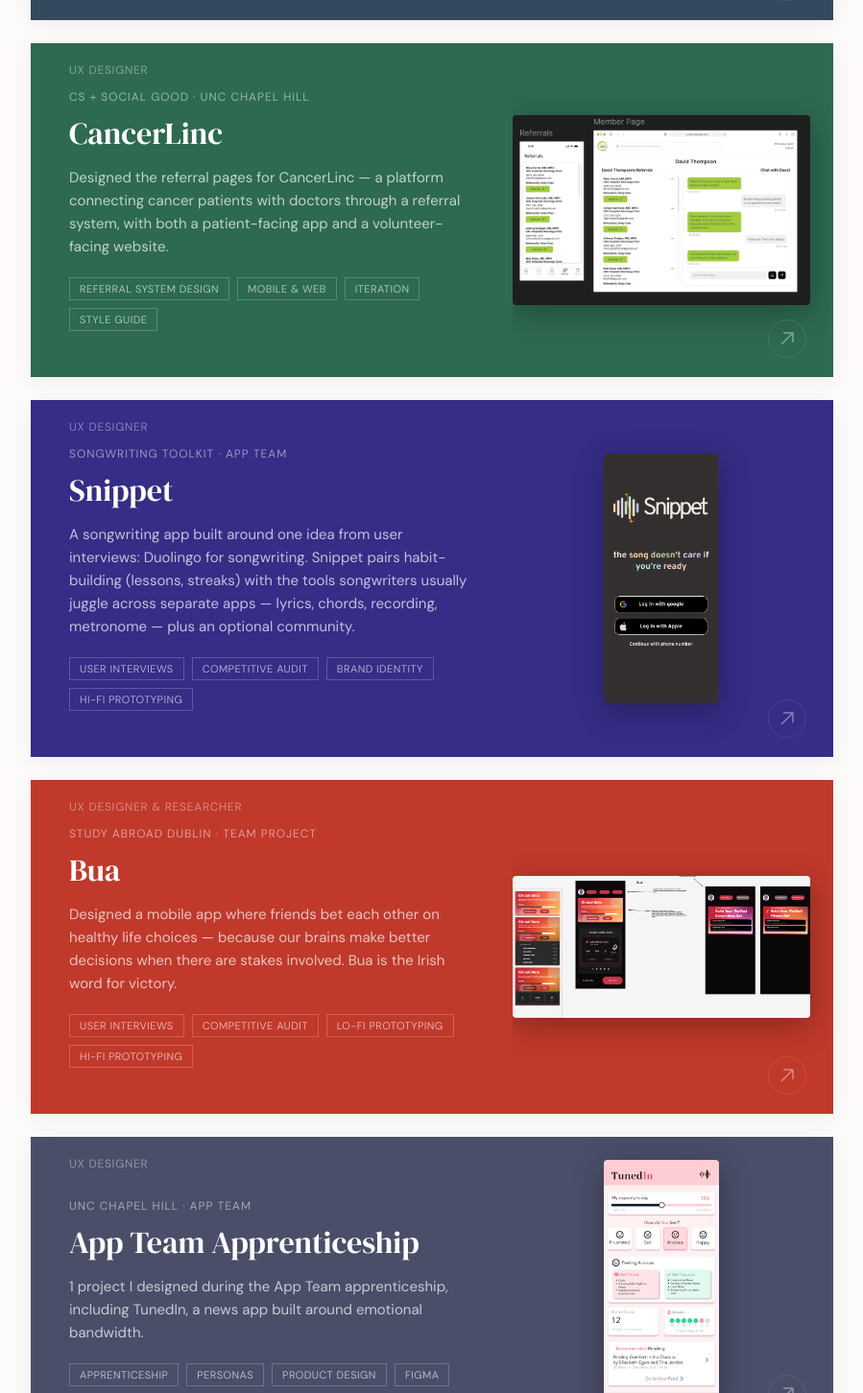
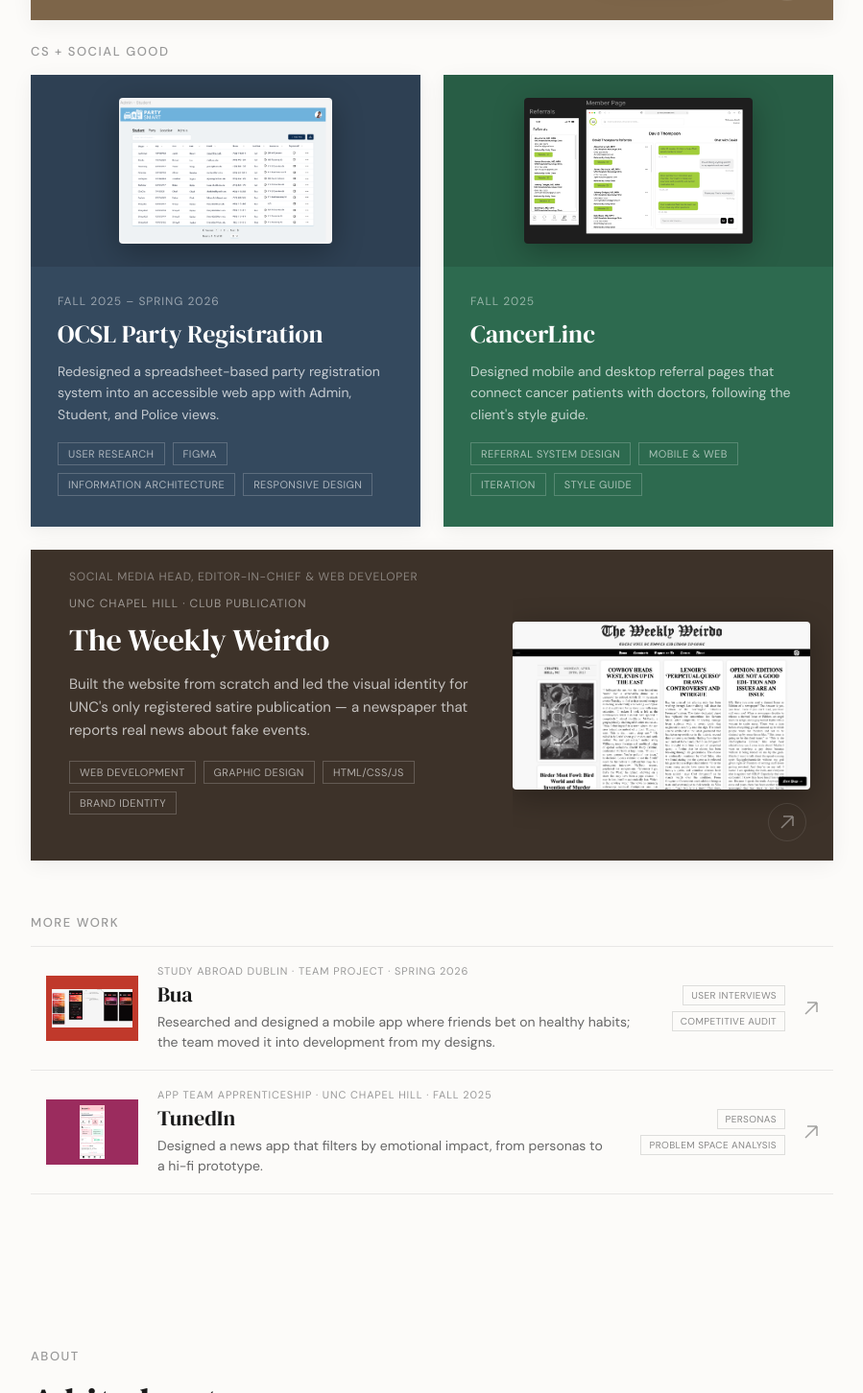
Before and after one commit to Jwbrown05/PortfolioWebsite, a React (Vite) app in the folder portfolio-site/: page / in a window 1280 px wide. Shown: the part 1758-3210 px from the top of the page at 96% size, without its empty margins (190-1089 px from the left). Built offline with nearby package versions, Linux system fonts and the light colour scheme.

Commit message:
Trying to seperate less important projects

```diff
--- a/portfolio-site/src/Portfolio.jsx
+++ b/portfolio-site/src/Portfolio.jsx
@@ -7,44 +7,19 @@
 
 const IMG = "/images/";
 
-const APPRENTICESHIP_PROJECTS = [
-  {
-    id: "tunedin",
-    title: "TunedIn",
-    subtitle: "App Team Apprenticeship · UNC Chapel Hill",
-    role: "UX Designer",
-    timeline: "Fall 2025",
-    tags: ["Personas", "Problem Space Analysis", "Product Design", "Figma"],
-    color: "#9B2C5E",
-    accent: "#D4638C",
-    preview: `${IMG}Home_Page.png`,
-    summary: "Designed a personalized daily news digest app filtered by emotional impact — helping users stay informed on their terms without doom-scrolling burnout.",
-    context: "TunedIn is an app I designed in the App Team apprenticeship. The core value proposition: \"Stay informed on your terms. News that respects your emotional bandwidth.\"",
-    process: [
-      { heading: "Personas & Problem Space", text: "Identified five key user pain points: doom-scrolling fatigue, all-or-nothing news consumption, unpredictable emotional hits, guilt about staying informed, and context collapse leading to burnout. Created two personas — Frank Schooler (a recent college grad overwhelmed by information) and Lauren Llama (a mom of three exhausted by negativity in traditional news).", images: [{ src: `${IMG}Persona_5.png`, caption: "Persona — Frank Schooler" }, { src: `${IMG}Persona_6.png`, caption: "Persona — Lauren Llama" }] },
-      { heading: "Product Design", text: "Designed the full app experience: a capacity slider asking \"How do you feel?\" (Frustrated, Sad, Anxious, Happy), mood-matched content recommendations, reading streaks for gamification, and both list and card view layouts. The warm, muted pink palette deliberately avoids the high-contrast urgency of typical news apps.", images: [{ src: `${IMG}iPhone_13___14_-_1.png`, caption: "Login screen", narrow: true }, { src: `${IMG}Home_Page.png`, caption: "Home — capacity slider & mood selection", narrow: true }, { src: `${IMG}Feed_Page.png`, caption: "Feed page — categorized news", narrow: true }] },
-      { heading: "Content Components", text: "Designed expandable content cards that show article previews with source attribution, and a list view for scanning headlines quickly. Each section (Recommended Reading, Local News, Recent News) can be expanded or collapsed to give users control over information density.", images: [{ src: `${IMG}Frame_4.png`, caption: "Card component — collapsed view", narrow: true }, { src: `${IMG}Frame_5.png`, caption: "List view — expanded content sections", narrow: true }] },
-    ],
-    outcome: "Completed the full design from concept through high-fidelity prototype during the App Team apprenticeship program.",
-  },
+// Home page layout. Add a new project's id to one of these lists to show it.
+// featured = big card · pair = two half-width cards under a label · list = compact rows
+const HOME_LAYOUT = [
+  { type: "featured", ids: ["invictus", "snippet"] },
+  { type: "pair", label: "CS + Social Good", ids: ["ocse", "cancerlinc"] },
+  { type: "featured", ids: ["weeklyweirdo"] },
+  { type: "list", label: "More work", ids: ["bua", "tunedin"] },
 ];
-
-const APPRENTICESHIP_CARD = {
-  id: "apprenticeship",
-  hub: true,
-  title: "App Team Apprenticeship",
-  subtitle: "UNC Chapel Hill · App Team",
-  role: "UX Designer",
-  tags: ["Apprenticeship", "Personas", "Product Design", "Figma"],
-  color: "#4A4E69",
-  accent: "#9A8C98",
-  preview: `${IMG}Home_Page.png`,
-  summary: `${APPRENTICESHIP_PROJECTS.length} project${APPRENTICESHIP_PROJECTS.length === 1 ? "" : "s"} I designed during the App Team apprenticeship, including TunedIn, a news app built around emotional bandwidth.`,
-};
 
 const PROJECTS = [
   {
     id: "invictus",
+    headline: 'Replaced a spreadsheet workflow with an admin tool for instructors, trainees, and guardians, each with their own access level.',
     title: "Invictus Bakery",
     subtitle: "NYC Nonprofit · Ongoing",
     role: "UI/UX Designer",
@@ -67,6 +42,7 @@
   },
   {
     id: "ocse",
+    headline: 'Redesigned a spreadsheet-based party registration system into an accessible web app with Admin, Student, and Police views.',
     title: "OCSL Party Registration",
     subtitle: "CS + Social Good · UNC Chapel Hill",
     role: "UX Designer",
@@ -88,6 +64,7 @@
   },
   {
     id: "cancerlinc",
+    headline: "Designed mobile and desktop referral pages that connect cancer patients with doctors, following the client's style guide.",
     title: "CancerLinc",
     subtitle: "CS + Social Good · UNC Chapel Hill",
     role: "UX Designer",
@@ -107,13 +84,14 @@
   },
   {
     id: "snippet",
+    headline: 'Took a songwriting app from four user interviews to a branded, hi-fi prototype.',
     title: "Snippet",
     subtitle: "Songwriting Toolkit · App Team",
     role: "UX Designer",
     timeline: "2026",
     tags: ["User Interviews", "Competitive Audit", "Brand Identity", "Hi-Fi Prototyping"],
-    color: "#352D86",
-    accent: "#9A8CFF",
+    color: "#7D6549",
+    accent: "#C8A840",
     preview: `${IMG}snippet_splash.png`,
     figmaUrl: "https://www.figma.com/design/aw4aHxfOi1rucW15dyqGf8/Final-Project---Jacob-Brown?node-id=0-1&t=YxyLTAiqe11G6uUW-1",
     summary: "A songwriting app built around one idea from user interviews: Duolingo for songwriting. Snippet pairs habit-building (lessons, streaks) with the tools songwriters usually juggle across separate apps — lyrics, chords, recording, metronome — plus an optional community.",
@@ -132,6 +110,7 @@
   },
   {
     id: "bua",
+    headline: 'Researched and designed a mobile app where friends bet on healthy habits; the team moved it into development from my designs.',
     title: "Bua",
     subtitle: "Study Abroad Dublin · Team Project",
     role: "UX Designer & Researcher",
@@ -149,9 +128,29 @@
     ],
     outcome: "The app moved into active development with the team in Dublin, built using the designs and research I produced during the program.",
   },
-  APPRENTICESHIP_CARD,
+  {
+    id: "tunedin",
+    headline: 'Designed a news app that filters by emotional impact, from personas to a hi-fi prototype.',
+    title: "TunedIn",
+    subtitle: "App Team Apprenticeship · UNC Chapel Hill",
+    role: "UX Designer",
+    timeline: "Fall 2025",
+    tags: ["Personas", "Problem Space Analysis", "Product Design", "Figma"],
+    color: "#9B2C5E",
+    accent: "#D4638C",
+    preview: `${IMG}Home_Page.png`,
+    summary: "Designed a personalized daily news digest app filtered by emotional impact — helping users stay informed on their terms without doom-scrolling burnout.",
+    context: "TunedIn is an app I designed in the App Team apprenticeship. The core value proposition: \"Stay informed on your terms. News that respects your emotional bandwidth.\"",
+    process: [
+      { heading: "Personas & Problem Space", text: "Identified five key user pain points: doom-scrolling fatigue, all-or-nothing news consumption, unpredictable emotional hits, guilt about staying informed, and context collapse leading to burnout. Created two personas — Frank Schooler (a recent college grad overwhelmed by information) and Lauren Llama (a mom of three exhausted by negativity in traditional news).", images: [{ src: `${IMG}Persona_5.png`, caption: "Persona — Frank Schooler" }, { src: `${IMG}Persona_6.png`, caption: "Persona — Lauren Llama" }] },
+      { heading: "Product Design", text: "Designed the full app experience: a capacity slider asking \"How do you feel?\" (Frustrated, Sad, Anxious, Happy), mood-matched content recommendations, reading streaks for gamification, and both list and card view layouts. The warm, muted pink palette deliberately avoids the high-contrast urgency of typical news apps.", images: [{ src: `${IMG}iPhone_13___14_-_1.png`, caption: "Login screen", narrow: true }, { src: `${IMG}Home_Page.png`, caption: "Home — capacity slider & mood selection", narrow: true }, { src: `${IMG}Feed_Page.png`, caption: "Feed page — categorized news", narrow: true }] },
+      { heading: "Content Components", text: "Designed expandable content cards that show article previews with source attribution, and a list view for scanning headlines quickly. Each section (Recommended Reading, Local News, Recent News) can be expanded or collapsed to give users control over information density.", images: [{ src: `${IMG}Frame_4.png`, caption: "Card component — collapsed view", narrow: true }, { src: `${IMG}Frame_5.png`, caption: "List view — expanded content sections", narrow: true }] },
+    ],
+    outcome: "Completed the full design from concept through high-fidelity prototype during the App Team apprenticeship program.",
+  },
   {
     id: "weeklyweirdo",
+    headline: "Built the site from scratch in HTML, CSS, and JavaScript and led the visual identity for UNC's satire paper.",
     title: "The Weekly Weirdo",
     subtitle: "UNC Chapel Hill · Club Publication",
     role: "Social Media Head, Editor-in-Chief & Web Developer",
@@ -325,7 +324,8 @@
           </button>
           <p style={{ fontFamily: "'DM Sans', sans-serif", fontSize: "12px", color: "rgba(255,255,255,0.5)", letterSpacing: "0.1em", textTransform: "uppercase", marginBottom: "12px" }}>{project.subtitle} · {project.timeline}</p>
           <h1 style={{ fontFamily: "'DM Serif Display', Georgia, serif", fontSize: "clamp(32px, 6vw, 52px)", color: "#fff", fontWeight: 400, marginBottom: "20px", letterSpacing: "-0.02em" }}>{project.title}</h1>
-          <p style={{ fontFamily: "'DM Sans', sans-serif", fontSize: "17px", color: "rgba(255,255,255,0.75)", lineHeight: 1.7, maxWidth: "600px" }}>{project.summary}</p>
+          {project.headline && <p style={{ fontFamily: "'DM Sans', sans-serif", fontSize: "20px", fontWeight: 500, color: "#fff", lineHeight: 1.5, maxWidth: "620px", marginBottom: "16px" }}>{project.headline}</p>}
+          <p style={{ fontFamily: "'DM Sans', sans-serif", fontSize: "16px", color: "rgba(255,255,255,0.7)", lineHeight: 1.7, maxWidth: "600px" }}>{project.summary}</p>
           <div style={{ display: "flex", gap: "8px", flexWrap: "wrap", marginTop: "24px" }}>
             {project.tags.map((tag) => (<span key={tag} style={{ fontFamily: "'DM Sans', sans-serif", fontSize: "11px", color: "rgba(255,255,255,0.55)", letterSpacing: "0.04em", padding: "5px 12px", border: "1px solid rgba(255,255,255,0.2)", textTransform: "uppercase" }}>{tag}</span>))}
           </div>
@@ -383,36 +383,86 @@
   );
 }
 
-function ApprenticeshipPage({ onBack, onProjectClick }) {
-  useEffect(() => { window.scrollTo(0, 0); }, []);
+function useReveal() {
+  const ref = useRef(null);
+  const [visible, setVisible] = useState(false);
+  useEffect(() => { const o = new IntersectionObserver(([e]) => { if (e.isIntersecting) setVisible(true); }, { threshold: 0.15 }); if (ref.current) o.observe(ref.current); return () => o.disconnect(); }, []);
+  return [ref, visible];
+}
+
+function HalfCard({ project, index, onClick }) {
+  const [hovered, setHovered] = useState(false);
+  const [ref, visible] = useReveal();
   return (
-    <div style={{ minHeight: "100vh", background: "#FCFBF9" }}>
-      <div style={{ background: APPRENTICESHIP_CARD.color, padding: "64px 32px 80px" }}>
-        <div style={{ maxWidth: "800px", margin: "0 auto" }}>
-          <button onClick={onBack} style={{ fontFamily: "'DM Sans', sans-serif", fontSize: "13px", color: "rgba(255,255,255,0.6)", background: "none", border: "none", cursor: "pointer", letterSpacing: "0.06em", textTransform: "uppercase", marginBottom: "32px", display: "flex", alignItems: "center", gap: "8px" }}>
-            <svg width="16" height="16" viewBox="0 0 16 16" fill="none"><path d="M10 12L6 8L10 4" stroke="rgba(255,255,255,0.6)" strokeWidth="1.5" /></svg>Back to Projects
-          </button>
-          <p style={{ fontFamily: "'DM Sans', sans-serif", fontSize: "12px", color: "rgba(255,255,255,0.5)", letterSpacing: "0.1em", textTransform: "uppercase", marginBottom: "12px" }}>UNC Chapel Hill · App Team</p>
-          <h1 style={{ fontFamily: "'DM Serif Display', Georgia, serif", fontSize: "clamp(32px, 6vw, 52px)", color: "#fff", fontWeight: 400, marginBottom: "20px", letterSpacing: "-0.02em" }}>App Team Apprenticeship</h1>
-          <p style={{ fontFamily: "'DM Sans', sans-serif", fontSize: "17px", color: "rgba(255,255,255,0.75)", lineHeight: 1.7, maxWidth: "600px" }}>The apprenticeship is where I started on UNC’s student-run App Team before becoming a full UX Developer. These are projects I designed along the way.</p>
+    <div ref={ref} onClick={onClick} onMouseEnter={() => setHovered(true)} onMouseLeave={() => setHovered(false)} style={{ flex: "1 1 320px", minWidth: 0, cursor: "pointer", opacity: visible ? 1 : 0, transform: visible ? "translateY(0)" : "translateY(40px)", transition: `opacity 0.6s ease ${index * 0.12}s, transform 0.6s ease ${index * 0.12}s` }}>
+      <div style={{ background: project.color, height: "100%", display: "flex", flexDirection: "column", transition: "transform 0.3s ease, box-shadow 0.3s ease", transform: hovered ? "translateY(-4px)" : "none", boxShadow: hovered ? "0 20px 60px rgba(0,0,0,0.15)" : "0 4px 20px rgba(0,0,0,0.06)" }}>
+        <div style={{ height: "200px", display: "flex", alignItems: "center", justifyContent: "center", padding: "24px", overflow: "hidden", background: "rgba(0,0,0,0.12)" }}>
+          <img src={project.preview} alt={`${project.title} preview`} style={{ maxWidth: "100%", maxHeight: "100%", objectFit: "contain", borderRadius: "4px", boxShadow: "0 8px 32px rgba(0,0,0,0.3)", transition: "transform 0.4s ease", transform: hovered ? "scale(1.03)" : "scale(1)" }} />
         </div>
-      </div>
-      <div style={{ maxWidth: "900px", margin: "0 auto", padding: "64px 32px 40px" }}>
-        {APPRENTICESHIP_PROJECTS.map((project, i) => (<ProjectCard key={project.id} project={project} index={i} onClick={() => onProjectClick(project)} />))}
-      </div>
-      <div style={{ maxWidth: "800px", margin: "0 auto", padding: "0 32px 80px", display: "flex", justifyContent: "center" }}>
-        <button onClick={onBack} style={{ fontFamily: "'DM Sans', sans-serif", fontSize: "14px", fontWeight: 600, letterSpacing: "0.04em", textTransform: "uppercase", padding: "14px 32px", background: "#1a1a1a", color: "#FCFBF9", border: "none", cursor: "pointer" }} onMouseEnter={(e) => (e.target.style.background = "#333")} onMouseLeave={(e) => (e.target.style.background = "#1a1a1a")}>← Back to All Projects</button>
+        <div style={{ padding: "28px 28px 32px", display: "flex", flexDirection: "column", flex: 1 }}>
+          <p style={{ fontFamily: "'DM Sans', sans-serif", fontSize: "12px", color: "rgba(255,255,255,0.5)", letterSpacing: "0.08em", textTransform: "uppercase", marginBottom: "8px" }}>{project.timeline}</p>
+          <h3 style={{ fontFamily: "'DM Serif Display', Georgia, serif", fontSize: "26px", color: "#fff", fontWeight: 400, marginBottom: "10px" }}>{project.title}</h3>
+          <p style={{ fontFamily: "'DM Sans', sans-serif", fontSize: "14px", color: "rgba(255,255,255,0.72)", lineHeight: 1.6, flex: 1 }}>{project.headline}</p>
+          <div style={{ display: "flex", gap: "8px", flexWrap: "wrap", marginTop: "18px" }}>
+            {project.tags.map((tag) => (<span key={tag} style={{ fontFamily: "'DM Sans', sans-serif", fontSize: "11px", color: "rgba(255,255,255,0.6)", letterSpacing: "0.04em", padding: "4px 10px", border: "1px solid rgba(255,255,255,0.2)", textTransform: "uppercase" }}>{tag}</span>))}
+          </div>
+        </div>
       </div>
     </div>
   );
 }
 
-function WorkSection({ onProjectClick, onHubClick }) {
+function RowCard({ project, index, onClick }) {
+  const [hovered, setHovered] = useState(false);
+  const [ref, visible] = useReveal();
+  return (
+    <div ref={ref} onClick={onClick} onMouseEnter={() => setHovered(true)} onMouseLeave={() => setHovered(false)} style={{ display: "flex", gap: "20px", alignItems: "center", padding: "18px 16px", borderTop: "1px solid rgba(0,0,0,0.08)", background: hovered ? "#f5f4f0" : "transparent", cursor: "pointer", opacity: visible ? 1 : 0, transition: `background 0.2s, opacity 0.5s ease ${index * 0.08}s` }}>
+      <div style={{ flex: "0 0 96px", height: "68px", background: project.color, display: "flex", alignItems: "center", justifyContent: "center", padding: "6px", overflow: "hidden" }}>
+        <img src={project.preview} alt={`${project.title} preview`} style={{ maxWidth: "100%", maxHeight: "100%", objectFit: "contain" }} />
+      </div>
+      <div style={{ flex: "1 1 auto", minWidth: 0 }}>
+        <p style={{ fontFamily: "'DM Sans', sans-serif", fontSize: "11px", color: "#999", letterSpacing: "0.08em", textTransform: "uppercase", marginBottom: "2px" }}>{project.subtitle} · {project.timeline}</p>
+        <h3 style={{ fontFamily: "'DM Serif Display', Georgia, serif", fontSize: "22px", color: "#1a1a1a", fontWeight: 400, marginBottom: "4px" }}>{project.title}</h3>
+        <p style={{ fontFamily: "'DM Sans', sans-serif", fontSize: "14px", color: "#666", lineHeight: 1.5 }}>{project.headline}</p>
+      </div>
+      <div className="row-tags" style={{ flex: "0 1 200px", display: "flex", gap: "6px", flexWrap: "wrap", justifyContent: "flex-end" }}>
+        {project.tags.slice(0, 2).map((tag) => (<span key={tag} style={{ fontFamily: "'DM Sans', sans-serif", fontSize: "10px", color: "#888", letterSpacing: "0.04em", padding: "3px 8px", border: "1px solid rgba(0,0,0,0.12)", textTransform: "uppercase" }}>{tag}</span>))}
+      </div>
+      <svg width="14" height="14" viewBox="0 0 14 14" fill="none" style={{ flex: "0 0 auto", opacity: hovered ? 1 : 0.4, transition: "opacity 0.2s" }}><path d="M1 13L13 1M13 1H3M13 1V11" stroke="#1a1a1a" strokeWidth="1.5" /></svg>
+    </div>
+  );
+}
+
+function GroupLabel({ children }) {
+  return <p style={{ fontFamily: "'DM Sans', sans-serif", fontSize: "13px", color: "#999", letterSpacing: "0.12em", textTransform: "uppercase", marginBottom: "16px", fontWeight: 500 }}>{children}</p>;
+}
+
+function WorkSection({ onProjectClick }) {
+  const byId = Object.fromEntries(PROJECTS.map((p) => [p.id, p]));
   return (
     <section id="work" style={{ padding: "80px 32px", maxWidth: "900px", margin: "0 auto" }}>
       <p style={{ fontFamily: "'DM Sans', sans-serif", fontSize: "13px", color: "#999", letterSpacing: "0.12em", textTransform: "uppercase", marginBottom: "12px", fontWeight: 500 }}>Selected Work</p>
       <h2 style={{ fontFamily: "'DM Serif Display', Georgia, serif", fontSize: "clamp(28px, 5vw, 40px)", color: "#1a1a1a", marginBottom: "48px", fontWeight: 400, letterSpacing: "-0.02em" }}>Projects</h2>
-      {PROJECTS.map((project, i) => (<ProjectCard key={project.id} project={project} index={i} onClick={() => (project.hub ? onHubClick() : onProjectClick(project))} />))}
+      {HOME_LAYOUT.map((group, gi) => {
+        const items = group.ids.map((id) => byId[id]).filter(Boolean);
+        if (group.type === "featured") return items.map((project, i) => (<ProjectCard key={project.id} project={project} index={i} onClick={() => onProjectClick(project)} />));
+        if (group.type === "pair") return (
+          <div key={gi} style={{ marginBottom: "24px" }}>
+            <GroupLabel>{group.label}</GroupLabel>
+            <div style={{ display: "flex", gap: "24px", flexWrap: "wrap" }}>
+              {items.map((project, i) => (<HalfCard key={project.id} project={project} index={i} onClick={() => onProjectClick(project)} />))}
+            </div>
+          </div>
+        );
+        return (
+          <div key={gi} style={{ marginTop: "56px" }}>
+            <GroupLabel>{group.label}</GroupLabel>
+            <div style={{ borderBottom: "1px solid rgba(0,0,0,0.08)" }}>
+              {items.map((project, i) => (<RowCard key={project.id} project={project} index={i} onClick={() => onProjectClick(project)} />))}
+            </div>
+          </div>
+        );
+      })}
     </section>
   );
 }
@@ -476,7 +526,7 @@
 // ============================================================
 
 export default function Portfolio() {
-  // view: { type: "home" } | { type: "hub" } | { type: "project", project, from: "home" | "hub" }
+  // view: { type: "home" } | { type: "project", project }
   const [view, setView] = useState({ type: "home" });
   const [activeSection, setActiveSection] = useState("hero");
   const isHome = view.type === "home";
@@ -503,7 +553,7 @@
         html { scroll-behavior: smooth; }
         body { background: #FCFBF9; -webkit-font-smoothing: antialiased; }
         ::selection { background: rgba(26,26,26,0.12); }
-        @media (max-width: 768px) { .desktop-nav { display: none !important; } .mobile-nav-toggle { display: block !important; } .card-preview { display: none !important; } }
+        @media (max-width: 768px) { .desktop-nav { display: none !important; } .mobile-nav-toggle { display: block !important; } .card-preview { display: none !important; } .row-tags { display: none !important; } }
         @media (min-width: 769px) { .mobile-nav-toggle { display: none !important; } }
       `}</style>
       {isHome && <Nav activeSection={activeSection} onNavigate={navigateTo} />}
@@ -511,15 +561,11 @@
         <CaseStudy
           key={view.project.id}
           project={view.project}
-          backLabel={view.from === "hub" ? "App Team Apprenticeship" : "Projects"}
-          onBack={() => (view.from === "hub" ? setView({ type: "hub" }) : goHome("work"))}
+          onBack={() => goHome("work")}
         />
       )}
-      {view.type === "hub" && (
-        <ApprenticeshipPage onBack={() => goHome("work")} onProjectClick={(project) => setView({ type: "project", project, from: "hub" })} />
-      )}
       {isHome && (
-        <main><Hero onNavigate={navigateTo} /><WorkSection onProjectClick={(project) => setView({ type: "project", project, from: "home" })} onHubClick={() => setView({ type: "hub" })} /><About /><Contact /></main>
+        <main><Hero onNavigate={navigateTo} /><WorkSection onProjectClick={(project) => setView({ type: "project", project })} /><About /><Contact /></main>
       )}
       {isHome && <footer style={{ padding: "24px 32px", textAlign: "center", borderTop: "1px solid rgba(0,0,0,0.04)" }}><p style={{ fontFamily: "'DM Sans', sans-serif", fontSize: "12px", color: "#bbb" }}>© 2026 Jacob Brown. Designed & built with care.</p></footer>}
     </>
```
